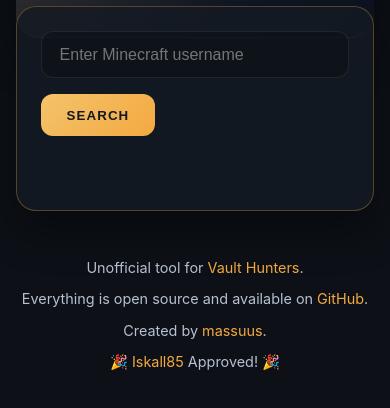
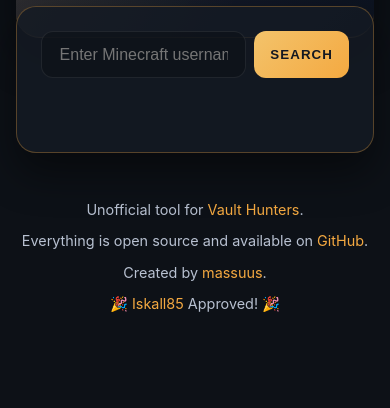
Before and after one commit to massuus/Vauthunters-Rewards, a website: page public/index.html in a window 390 px wide. Shown: the part 242-650 px from the top of the page. Drawn offline with Linux system fonts and the light colour scheme.

Commit message:
Fixed search button

```diff
--- a/public/index.html
+++ b/public/index.html
@@ -18,9 +18,10 @@
     .hero p{ margin:0; font-size:1.05rem; color:var(--text-secondary) }
     .main{ margin-top:-2rem; position:relative; z-index:1 }
     .search{ background:var(--panel); padding:2rem; border-radius:20px; border:1px solid var(--border); box-shadow:var(--shadow) }
-    .search__form{ display:flex; gap:1rem; flex-wrap:wrap }
-    .search input[type="text"]{ flex:1 1 240px; padding:.85rem 1.1rem; border-radius:12px; border:1px solid rgba(255,255,255,.08); background:rgba(13,17,23,.65); color:var(--text-primary); font-size:1rem }
-    .search button{ padding:.85rem 1.6rem; border-radius:12px; border:0; background:linear-gradient(135deg, #f3c36b, var(--accent)); color:#141821; font-family:'Rajdhani', system-ui, sans-serif; font-weight:700; letter-spacing:.08em; text-transform:uppercase; cursor:pointer }
+    .search__form{ display:flex; gap:1rem; flex-wrap:nowrap }
+    .search input[type="text"]{ flex:1 1 auto; min-width:0; padding:.85rem 1.1rem; border-radius:12px; border:1px solid rgba(255,255,255,.08); background:rgba(13,17,23,.65); color:var(--text-primary); font-size:1rem }
+    .search button{ flex:0 0 auto; padding:.85rem 1.6rem; border-radius:12px; border:0; background:linear-gradient(135deg, #f3c36b, var(--accent)); color:#141821; font-family:'Rajdhani', system-ui, sans-serif; font-weight:700; letter-spacing:.08em; text-transform:uppercase; cursor:pointer }
+    @media (max-width: 400px){ .search__form{ gap:.5rem } .search{ padding:1.25rem } .search button{ padding:.8rem 1rem } }
     .feedback{ min-height:1.4rem; margin-top:.75rem; color:var(--text-secondary); font-size:.95rem }
     .feedback.error{ color:var(--error) } .feedback.success{ color:var(--success) }
     .hidden{ display:none !important }
--- a/public/styles.css
+++ b/public/styles.css
@@ -80,11 +80,12 @@
 .search__form {
   display: flex;
   gap: 1rem;
-  flex-wrap: wrap;
+  flex-wrap: nowrap;
 }
 
 .search input[type="text"] {
-  flex: 1 1 240px;
+  flex: 1 1 auto;
+  min-width: 0; /* allow shrinking on small screens */
   padding: 0.85rem 1.1rem;
   border-radius: 12px;
   border: 1px solid rgba(255, 255, 255, 0.08);
@@ -101,6 +102,7 @@
 }
 
 .search button {
+  flex: 0 0 auto; /* keep natural size, don't shrink */
   padding: 0.85rem 1.6rem;
   border-radius: 12px;
   border: none;
@@ -218,6 +220,13 @@
   opacity: 0.6;
   cursor: not-allowed;
   box-shadow: none;
+}
+
+/* Extra-tight layout for very narrow screens */
+@media (max-width: 400px) {
+  .search__form { gap: 0.5rem; }
+  .search { padding: 1.25rem; }
+  .search button { padding: 0.8rem 1rem; }
 }
 
 .share-feedback {
```
